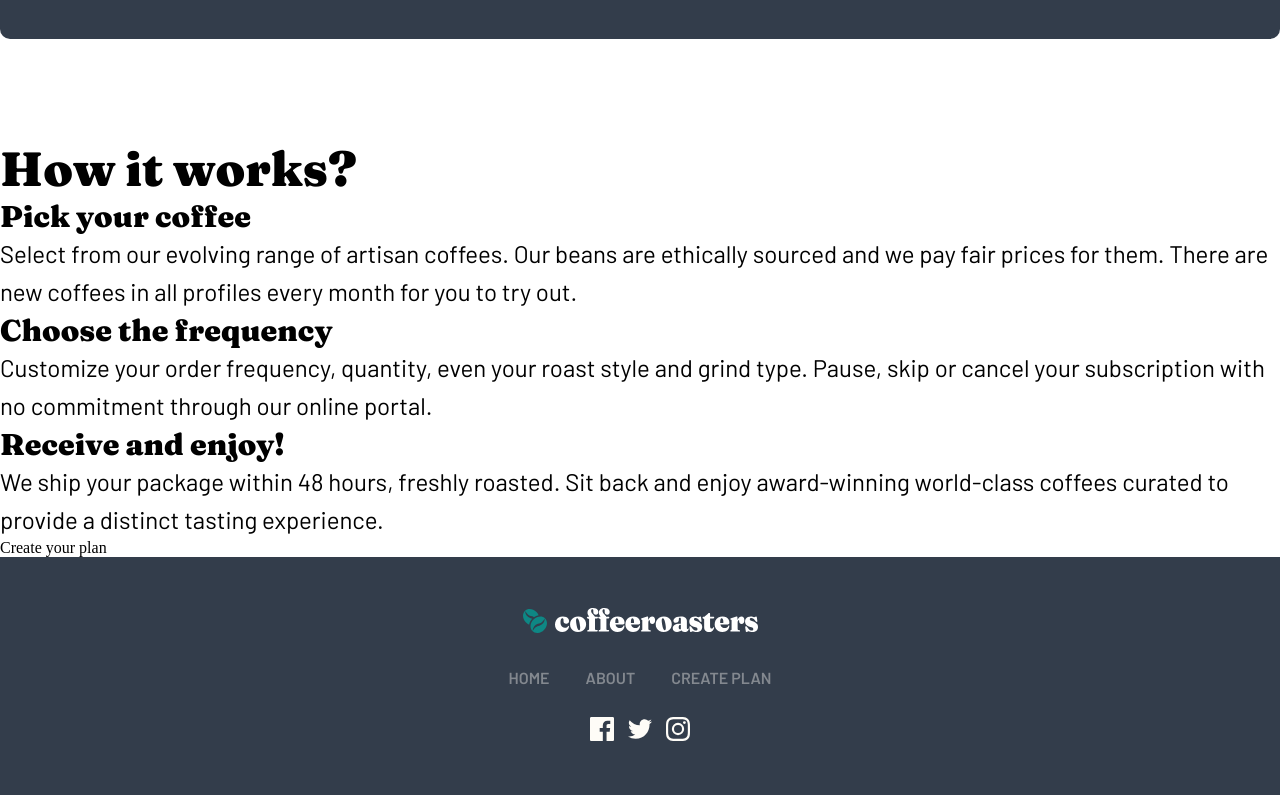
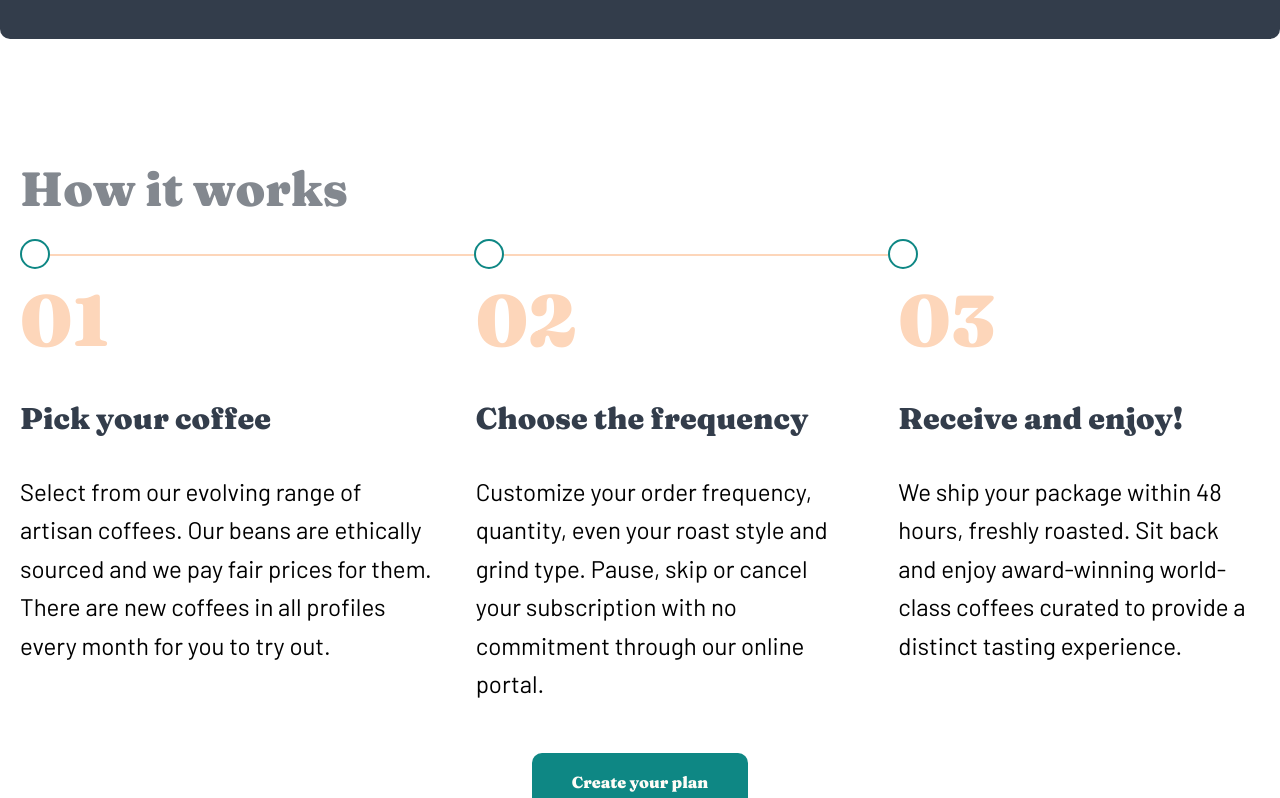
Before and after one commit to kzaleskaa/coffeeroasters-subscription-site, a React (Create React App) app: page /home in a window 1280 px wide. Shown: the part 2800-3598 px from the top of the page. Built offline with nearby package versions, Linux system fonts and the light colour scheme.

Commit message:
start create work section

```diff
--- a/src/components/home/Work.js
+++ b/src/components/home/Work.js
@@ -1,27 +1,30 @@
 import { NavLink } from "react-router-dom";
+
+import styles from "./Work.module.css";
 
 const Work = (props) => {
   return (
-    <section>
-      <h2>How it works?</h2>
-      <div>
-        <span></span>
+    <section className={styles.work}>
+      <h2>How it works</h2>
+      <div className={styles.decoration}>
         <span></span>
         <span></span>
         <span></span>
       </div>
-      <div>
+      <div className={styles.steps}>
         {props.data.map((step) => {
           return (
-            <div key={step.key}>
-              <span>{step.number}</span>
+            <div key={step.key} className={styles.step}>
+              <span className={styles.number}>{step.number}</span>
               <h3>{step.name}</h3>
               <p>{step.description}</p>
             </div>
           );
         })}
       </div>
-      <NavLink to="/create-plan">Create your plan</NavLink>
+      <NavLink to="/create-plan" className={styles["create-btn"]}>
+        Create your plan
+      </NavLink>
     </section>
   );
 };
--- /dev/null
+++ b/src/components/home/Work.module.css
@@ -0,0 +1,99 @@
+.work {
+  display: flex;
+  flex-direction: column;
+  justify-content: center;
+  align-items: center;
+  text-align: center;
+  padding: 20px;
+}
+
+.work h2 {
+  color: var(--grey);
+  margin-bottom: 36px;
+}
+
+.work h3 {
+  color: var(--dark-grey-blue);
+}
+
+.work .step {
+  display: flex;
+  flex-direction: column;
+  row-gap: 36px;
+}
+
+.work .number {
+  font-size: 72px;
+  font-family: "Fraunces", sans-serif;
+  color: var(--pale-orange);
+  font-weight: 900;
+}
+
+.create-btn {
+  display: flex;
+  justify-content: center;
+  align-items: center;
+  margin: 50px auto;
+  width: 216px;
+  height: 57px;
+  background-color: var(--dark-cyan);
+  color: var(--light-cream);
+  border-radius: 10px;
+  font-family: "Fraunces", sans-serif;
+}
+
+.decoration {
+  display: none;
+}
+
+@media (min-width: 768px) {
+  .work {
+    justify-content: flex-start;
+    align-items: flex-start;
+  }
+  .steps {
+    display: flex;
+    flex-direction: row;
+    column-gap: 42px;
+  }
+  .work .step {
+    text-align: left;
+  }
+  .decoration {
+    display: block;
+  }
+  .decoration {
+    height: 2px;
+    width: 70%;
+    background-color: var(--pale-orange);
+    position: relative;
+    margin-bottom: 20px;
+  }
+  .decoration span {
+    width: 30px;
+    aspect-ratio: 1/1;
+    border-radius: 50%;
+    border: 2px solid var(--dark-cyan);
+    background-color: white;
+    transform: translateY(-50%);
+  }
+  .decoration span:nth-child(1) {
+    position: absolute;
+    top: 0%;
+    left: 0;
+  }
+  .decoration span:nth-child(2) {
+    position: absolute;
+    top: 0;
+    left: calc(50% + 20px);
+  }
+  .decoration span:nth-child(3) {
+    position: absolute;
+    top: 0;
+    left: 100%;
+  }
+  .create-btn:hover {
+    background-color: rgb(29, 204, 204);
+    color: var(--light-cream);
+  }
+}
--- a/src/components/layout/Footer.module.css
+++ b/src/components/layout/Footer.module.css
@@ -5,8 +5,9 @@
   align-items: center;
   row-gap: 20px;
   background-color: var(--dark-grey-blue);
-  width: 100vw;
+  width: 100%;
   padding: 50px 0px;
+  margin-bottom: 20px;
 }
 
 @media (min-width: 1440px) {
--- a/src/index.css
+++ b/src/index.css
@@ -62,6 +62,7 @@ h3 {
   font-size: 26px;
 }
 
+
 @media (min-width: 768px) {
   h2 {
     font-size: 48px;
--- a/src/text-files/text-home.json
+++ b/src/text-files/text-home.json
@@ -48,19 +48,19 @@
   "steps": [
     {
       "key": "s1",
-      "nummber": "01",
+      "number": "01",
       "name": "Pick your coffee",
       "description": "Select from our evolving range of artisan coffees. Our beans are ethically sourced and we pay fair prices for them. There are new coffees in all profiles every month for you to try out."
     },
     {
       "key": "s2",
-      "nummber": "02",
+      "number": "02",
       "name": "Choose the frequency",
       "description": "Customize your order frequency, quantity, even your roast style and grind type. Pause, skip or cancel your subscription with no commitment through our online portal."
     },
     {
       "key": "s3",
-      "nummber": "03",
+      "number": "03",
       "name": "Receive and enjoy!",
       "description": "We ship your package within 48 hours, freshly roasted. Sit back and enjoy award-winning world-class coffees curated to provide a distinct tasting experience."
     }
```
